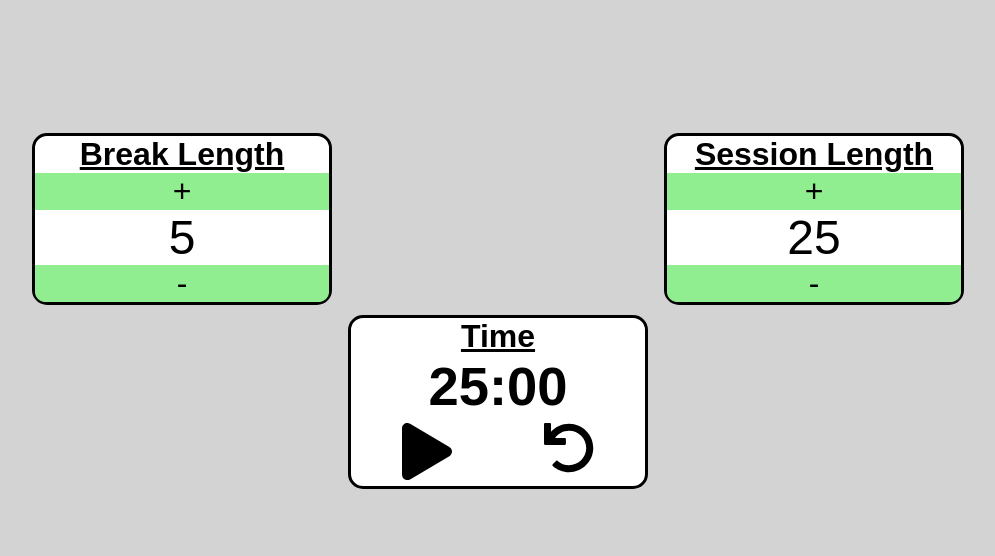
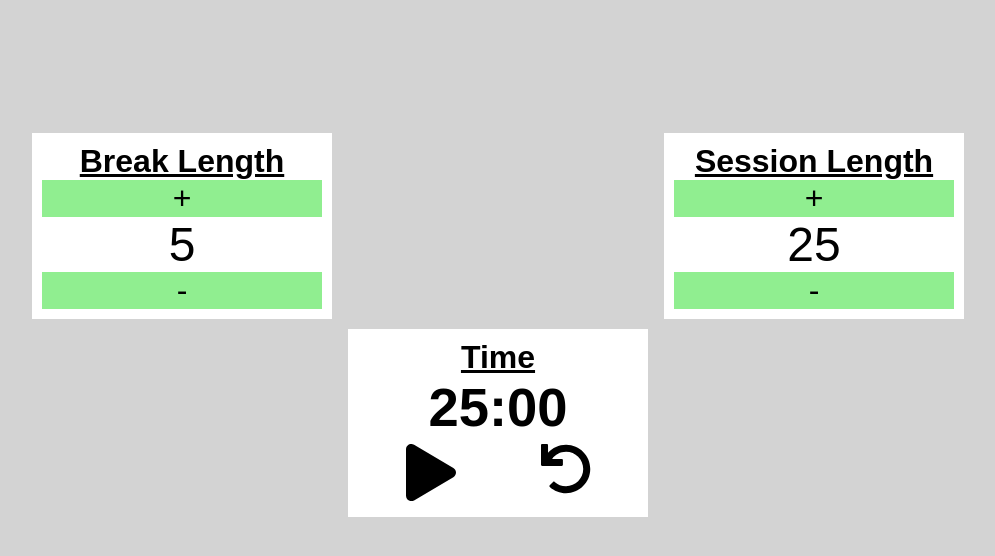
Before and after one commit to rynpal/pomodoro-timer, a plain HTML site: page index.html in a window 1280 px wide. Shown: the whole page, without its empty margins (142-1137 px from the left). Drawn offline with nearby package versions, Linux system fonts and the light colour scheme.

Commit message:
reformat code with prettier remove borders in css; add padding

```diff
--- a/index.html
+++ b/index.html
@@ -1,52 +1,63 @@
 <!DOCTYPE html>
-<html lang="en" >
+<html lang="en">
   <head>
-  <meta charset="UTF-8">
+    <meta charset="UTF-8" />
     <title>Pomodoro Timer</title>
-  <link rel="stylesheet" href="./style.css">
-
+    <link rel="stylesheet" href="./style.css" />
   </head>
   <body>
-
     <div class="length-container">
-
-  <div class='container'>
-    <label class='label' for="break-length" id="break-label">Break Length</label>
-    <div class="length-change" id='break-increment'>+</div>
-    <div class='numdisplay' id='break-length'>5</div>
-    <div class="length-change" id='break-decrement'>-</div>
-  </div>
-
-  <div class='container'>
-    <label class='label' for="session-length" id="session-label">Session Length</label>
-    <div class="length-change" id='session-increment'>+</div>
-    <div class='numdisplay' id='session-length'>25</div>
-    <div class="length-change" id='session-decrement'>-</div>
-  </div>
-
+      <div class="container">
+        <label class="label" for="break-length" id="break-label"
+          >Break Length</label
+        >
+        <div class="length-change" id="break-increment">+</div>
+        <div class="numdisplay" id="break-length">5</div>
+        <div class="length-change" id="break-decrement">-</div>
       </div>
 
       <div class="container">
-  <label class='label' for="timer" id="timer-label">Time</label>
-  <div id='time-left'></div>
-  <div class='timer-btns'>
-    <div class='timer-btn' id="start_stop">
-      <svg viewBox="0 0 448 512" width="50" title="play" id='play'>
-        <path d="M424.4 214.7L72.4 6.6C43.8-10.3 0 6.1 0 47.9V464c0 37.5 40.7 60.1 72.4 41.3l352-208c31.4-18.5 31.5-64.1 0-82.6z" />
-      </svg>
-      <svg viewBox="0 0 448 512" width="50" title="pause" id='pause'>
-        <path d="M144 479H48c-26.5 0-48-21.5-48-48V79c0-26.5 21.5-48 48-48h96c26.5 0 48 21.5 48 48v352c0 26.5-21.5 48-48 48zm304-48V79c0-26.5-21.5-48-48-48h-96c-26.5 0-48 21.5-48 48v352c0 26.5 21.5 48 48 48h96c26.5 0 48-21.5 48-48z" />
-      </svg>
-    </div>
-    <div class='timer-btn' id="reset"><svg viewBox="0 0 512 512" width="50" title="undo">
-        <path d="M212.333 224.333H12c-6.627 0-12-5.373-12-12V12C0 5.373 5.373 0 12 0h48c6.627 0 12 5.373 12 12v78.112C117.773 39.279 184.26 7.47 258.175 8.007c136.906.994 246.448 111.623 246.157 248.532C504.041 393.258 393.12 504 256.333 504c-64.089 0-122.496-24.313-166.51-64.215-5.099-4.622-5.334-12.554-.467-17.42l33.967-33.967c4.474-4.474 11.662-4.717 16.401-.525C170.76 415.336 211.58 432 256.333 432c97.268 0 176-78.716 176-176 0-97.267-78.716-176-176-176-58.496 0-110.28 28.476-142.274 72.333h98.274c6.627 0 12 5.373 12 12v48c0 6.627-5.373 12-12 12z" />
-      </svg></div>
+        <label class="label" for="session-length" id="session-label"
+          >Session Length</label
+        >
+        <div class="length-change" id="session-increment">+</div>
+        <div class="numdisplay" id="session-length">25</div>
+        <div class="length-change" id="session-decrement">-</div>
       </div>
     </div>
 
-<audio src="https://raw.githubusercontent.com/freeCodeCamp/cdn/master/build/testable-projects-fcc/audio/BeepSound.wav" id="beep"></audio>
+    <div class="container">
+      <label class="label" for="timer" id="timer-label">Time</label>
+      <div id="time-left"></div>
+      <div class="timer-btns">
+        <div class="timer-btn" id="start_stop">
+          <svg viewBox="0 0 448 512" width="50" title="play" id="play">
+            <path
+              d="M424.4 214.7L72.4 6.6C43.8-10.3 0 6.1 0 47.9V464c0 37.5 40.7 60.1 72.4 41.3l352-208c31.4-18.5 31.5-64.1 0-82.6z"
+            />
+          </svg>
+          <svg viewBox="0 0 448 512" width="50" title="pause" id="pause">
+            <path
+              d="M144 479H48c-26.5 0-48-21.5-48-48V79c0-26.5 21.5-48 48-48h96c26.5 0 48 21.5 48 48v352c0 26.5-21.5 48-48 48zm304-48V79c0-26.5-21.5-48-48-48h-96c-26.5 0-48 21.5-48 48v352c0 26.5 21.5 48 48 48h96c26.5 0 48-21.5 48-48z"
+            />
+          </svg>
+        </div>
+        <div class="timer-btn" id="reset">
+          <svg viewBox="0 0 512 512" width="50" title="undo">
+            <path
+              d="M212.333 224.333H12c-6.627 0-12-5.373-12-12V12C0 5.373 5.373 0 12 0h48c6.627 0 12 5.373 12 12v78.112C117.773 39.279 184.26 7.47 258.175 8.007c136.906.994 246.448 111.623 246.157 248.532C504.041 393.258 393.12 504 256.333 504c-64.089 0-122.496-24.313-166.51-64.215-5.099-4.622-5.334-12.554-.467-17.42l33.967-33.967c4.474-4.474 11.662-4.717 16.401-.525C170.76 415.336 211.58 432 256.333 432c97.268 0 176-78.716 176-176 0-97.267-78.716-176-176-176-58.496 0-110.28 28.476-142.274 72.333h98.274c6.627 0 12 5.373 12 12v48c0 6.627-5.373 12-12 12z"
+            />
+          </svg>
+        </div>
+      </div>
+    </div>
 
-<script src='https://cdnjs.cloudflare.com/ajax/libs/jquery/3.6.0/jquery.min.js'></script><script  src="./script.js"></script>
+    <audio
+      src="https://raw.githubusercontent.com/freeCodeCamp/cdn/master/build/testable-projects-fcc/audio/BeepSound.wav"
+      id="beep"
+    ></audio>
 
+    <script src="https://cdnjs.cloudflare.com/ajax/libs/jquery/3.6.0/jquery.min.js"></script>
+    <script src="./script.js"></script>
   </body>
 </html>
--- a/script.js
+++ b/script.js
@@ -20,21 +20,25 @@ $(document).ready(function () {
 //----------Functions-------------//
 
 //Set the timer display
-function timeDisplay(){
+function timeDisplay() {
   var displayMinutes = Math.floor(totalMinutes).toLocaleString("en-US", {
     minimumIntegerDigits: 2,
-    useGrouping: false
+    useGrouping: false,
   });
 
-  var displaySeconds = (totalSeconds - displayMinutes * 60).toLocaleString("en-US",{
-    minimumIntegerDigits: 2,
-    useGrouping: false
-  });
+  var displaySeconds = (totalSeconds - displayMinutes * 60).toLocaleString(
+    "en-US",
+    {
+      minimumIntegerDigits: 2,
+      useGrouping: false,
+    }
+  );
 
-  document.getElementById("time-left").textContent = displayMinutes + ":" + displaySeconds;
-};
+  document.getElementById("time-left").textContent =
+    displayMinutes + ":" + displaySeconds;
+}
 
-function resetInitializeDisplay(){
+function resetInitializeDisplay() {
   sound.pause();
   sound.currentTime = 0;
   $("#timer-label").text("Time");
@@ -49,9 +53,9 @@ function resetInitializeDisplay(){
   onBreak = false;
   isRunning = false;
   timeDisplay();
-};
+}
 
-function playPause(){
+function playPause() {
   if (!isRunning) {
     $("#timer-label").text("Session Started");
     $("#pause").css("display", "block");
@@ -65,10 +69,10 @@ function playPause(){
     clearInterval(interval);
     isRunning = !isRunning;
   }
-};
+}
 
 //actually does the counting down on the page.  Passed into the setInternval() function
-function countdown(){
+function countdown() {
   if (!totalSeconds && !onBreak) {
     sound.currentTime = 0;
     sound.play();
@@ -89,11 +93,11 @@ function countdown(){
   totalMinutes = totalSeconds / 60;
 
   timeDisplay();
-};
+}
 
-function setTimer(){
+function setTimer() {
   interval = setInterval(countdown, 1000);
-};
+}
 
 //----------Button Clicks-------------//
 
--- a/style.css
+++ b/style.css
@@ -1,5 +1,6 @@
 * {
   box-sizing: border-box;
+  /* border: 1px solid red; */
 }
 
 body {
@@ -13,10 +14,10 @@ body {
   max-width: 300px;
   margin: 5px auto;
   text-align: center;
-  border: 3px solid black;
-  border-radius: 15px;
+  border: none;
   font-size: 2rem;
   background-color: white;
+  padding: 10px;
 }
 
 .label {
@@ -37,10 +38,6 @@ body {
 .length-change:hover {
   cursor: pointer;
   background-color: lightblue;
-}
-
-#session-decrement, #break-decrement {
-  border-radius: 0 0 10px 10px;
 }
 
 .numdisplay {
```
Lines whose indentation alone changed are shown as unchanged.
